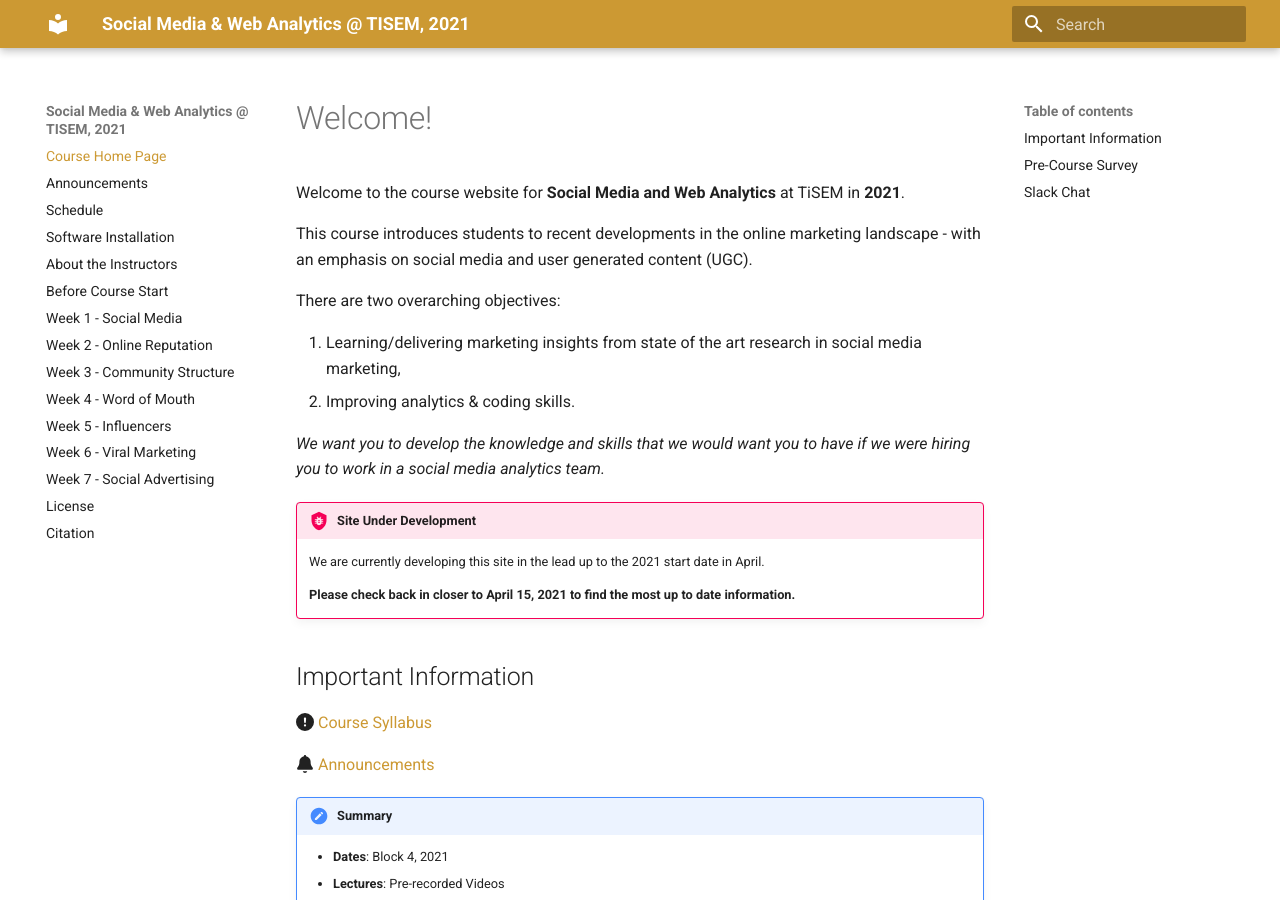
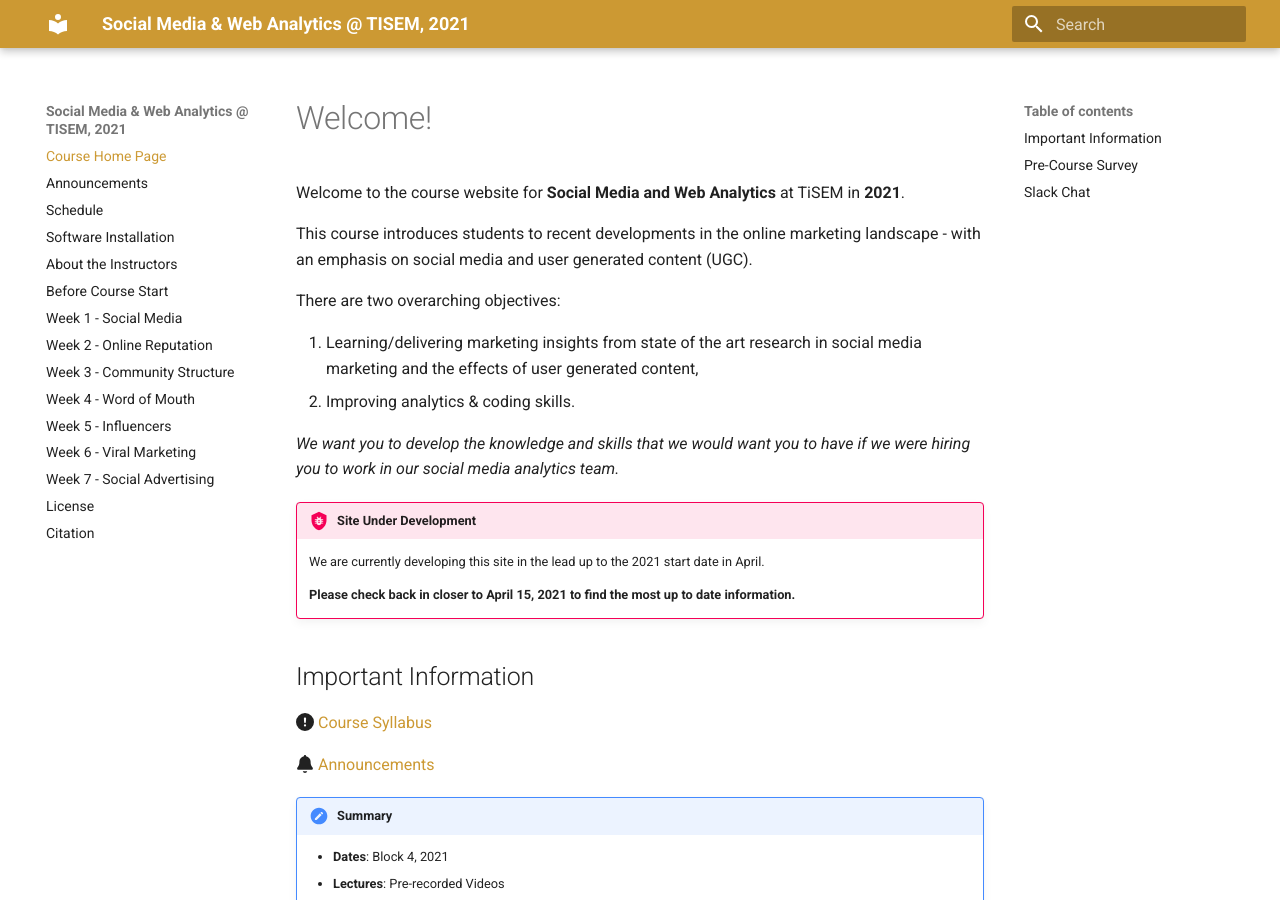
Before and after one commit to tisem-digital-marketing/2021-smwa, an MkDocs documentation site: the page built from docs/index.md, in a window 1280 px wide and 900 px high. Built offline with MkDocs 1.6.1 and Material for MkDocs 9.7.7, drawn with Linux system fonts in a browser that asks for light colours; old or Windows-style settings are respelled for this version of MkDocs.

Commit message:
improve objectives

```diff
--- a/docs/index.md
+++ b/docs/index.md
@@ -6,10 +6,10 @@ This course introduces students to recent developments in the online marketing l
 
 There are two overarching objectives:
 
-1. Learning/delivering marketing insights from state of the art research in social media marketing,
+1. Learning/delivering marketing insights from state of the art research in social media marketing and the effects of user generated content,
 2. Improving analytics & coding skills.
 
-*We want you to develop the knowledge and skills that we would want you to have if we were hiring you to work in a social media analytics team.*
+*We want you to develop the knowledge and skills that we would want you to have if we were hiring you to work in our social media analytics team.*
 
 !!! bug "Site Under Development"
 
```
